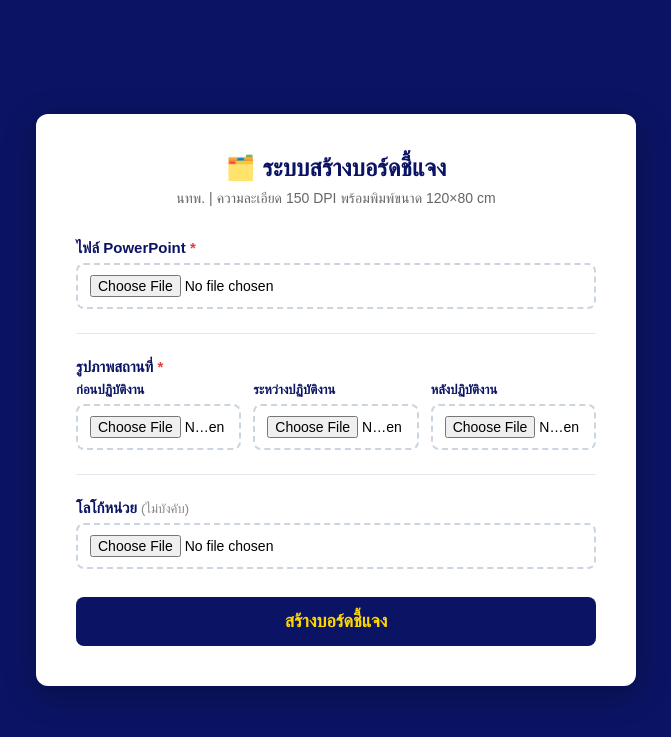
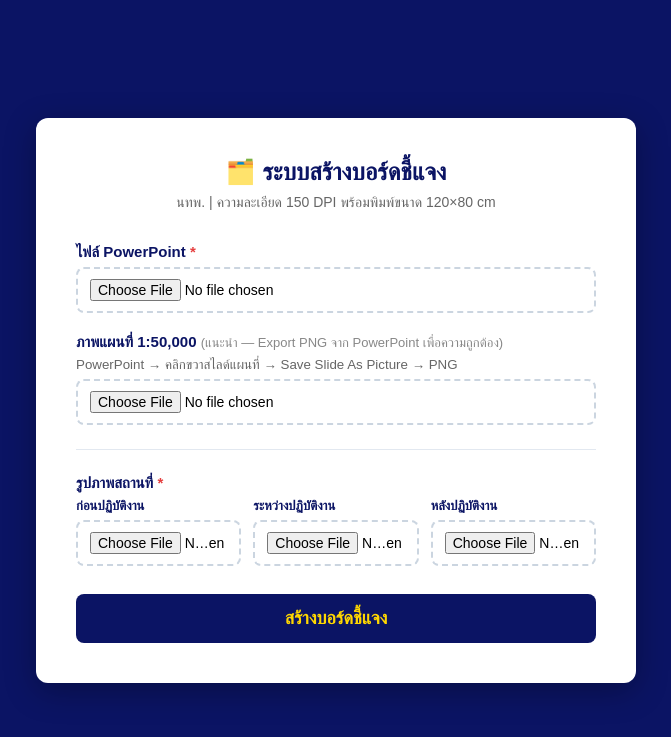
Before and after one commit to chateauhuahin-png/-Dredging-board-generator, a Flask app: page / in a window 1280 px wide. Shown: the top 737 px of the page, without its empty margins (304-975 px from the left). Run offline with Flask 3, Linux system fonts and the light colour scheme.

Commit message:
Embed logo auto top-left, add agency name top-right, remove logo upload

```diff
--- a/app.py
+++ b/app.py
@@ -34,11 +34,11 @@ def generate():
     os.makedirs(work_dir, exist_ok=True)
 
     try:
-        pptx_file   = request.files.get("pptx")
+        pptx_file    = request.files.get("pptx")
         photo_before = request.files.get("photo_before")
         photo_during = request.files.get("photo_during")
         photo_after  = request.files.get("photo_after")
-        logo_file    = request.files.get("logo")
+        map_file     = request.files.get("map_image")
 
         if not pptx_file:
             return jsonify({"error": "กรุณาอัปโหลดไฟล์ PPTX"}), 400
@@ -47,7 +47,7 @@ def generate():
         before_path  = save_upload(photo_before,  work_dir, "before.jpg")
         during_path  = save_upload(photo_during,  work_dir, "during.jpg")
         after_path   = save_upload(photo_after,   work_dir, "after.jpg")
-        logo_path    = save_upload(logo_file,     work_dir, "logo.png") if logo_file and logo_file.filename else None
+        map_path     = save_upload(map_file,      work_dir, "map_override.png") if map_file and map_file.filename else None
 
         output_path = os.path.join(OUTPUT_DIR, f"board_{job_id}.jpg")
 
@@ -58,7 +58,7 @@ def generate():
             photo_after=after_path,
             work_dir=work_dir,
             output_path=output_path,
-            logo_path=logo_path,
+            map_override=map_path,
         )
 
         return jsonify({"job_id": job_id, "url": f"/download/{job_id}"})
--- a/board_builder.py
+++ b/board_builder.py
@@ -245,6 +245,8 @@ def detect_slide_map(pptx_path):
 
 def build_board(pptx_path, photo_before, photo_during, photo_after,
                 work_dir, output_path, logo_path=None, map_override=None):
+    # Always use built-in logo
+    logo_path = os.path.join(BASE_DIR, "fonts", "logo.png")
     """Main function: build board from PPTX + 3 photos"""
 
     os.makedirs(work_dir, exist_ok=True)
@@ -312,9 +314,7 @@ def build_board(pptx_path, photo_before, photo_during, photo_after,
     print(f"Title: {title1}")
     print(f"Location: {title2}")
 
-    # 6. Get logo
-    if not logo_path:
-        logo_path = os.path.join(BASE_DIR, "fonts", "logo.png")  # optional
+    # 6. Logo is already set at function entry
 
     boq_img, price_img = find_boq_imgs(cfg["boq"])
     surv_img  = find_img(cfg["surv"])
@@ -331,10 +331,22 @@ def build_board(pptx_path, photo_before, photo_during, photo_after,
     # Header
     draw.rectangle([MG, MG, W-MG, MG+HDR], fill=NAVY)
     logo_sz = 340
+
+    # Logo — มุมบนซ้าย
     if logo_path and os.path.exists(logo_path):
         lg = fit(logo_path, logo_sz, logo_sz, NAVY)
         board.paste(lg, (XL, MG + (HDR-logo_sz)//2))
-        board.paste(lg, (W-MG-logo_sz, MG + (HDR-logo_sz)//2))
+
+    # ชื่อหน่วยงาน — มุมบนขวา
+    agency_line1 = "นพค.43  สนภ.4"
+    agency_line2 = "นทพ."
+    fa  = fnt(90, bold=True)
+    fa2 = fnt(80, bold=True)
+    bb_a1 = draw.textbbox((0,0), agency_line1, font=fa)
+    bb_a2 = draw.textbbox((0,0), agency_line2, font=fa2)
+    right_x = W - MG - logo_sz
+    draw.text((right_x - (bb_a1[2]-bb_a1[0]), MG + 60),  agency_line1, font=fa,  fill=GOLD)
+    draw.text((right_x - (bb_a2[2]-bb_a2[0]), MG + 175), agency_line2, font=fa2, fill=WHITE)
 
     t1sz = 116 if len(title1) < 60 else 104
     f1 = fnt(t1sz, True); f2 = fnt(90)
@@ -343,7 +355,6 @@ def build_board(pptx_path, photo_before, photo_during, photo_after,
     bb2 = draw.textbbox((0,0), title2, font=f2)
     draw.text((cx-(bb1[2]-bb1[0])//2, MG+45),  title1, font=f1, fill=GOLD)
     draw.text((cx-(bb2[2]-bb2[0])//2, MG+205), title2, font=f2, fill=WHITE)
-    draw.text((W-MG-400, MG+HDR-64), "นทพ.", font=fnt(56), fill=WHITE)
 
     # Left column
     boq_h = int(CONH * 0.54)
--- a/templates/index.html
+++ b/templates/index.html
@@ -130,6 +130,12 @@
       <input type="file" name="pptx" accept=".pptx" required>
     </div>
 
+    <div class="form-group">
+      <label>ภาพแผนที่ 1:50,000 <span class="optional">(แนะนำ — Export PNG จาก PowerPoint เพื่อความถูกต้อง)</span></label>
+      <small style="color:#666;display:block;margin-bottom:6px">PowerPoint → คลิกขวาสไลด์แผนที่ → Save Slide As Picture → PNG</small>
+      <input type="file" name="map_image" accept="image/*">
+    </div>
+
     <hr class="divider">
 
     <div class="form-group">
@@ -148,13 +154,6 @@
           <input type="file" name="photo_after" accept="image/*">
         </div>
       </div>
-    </div>
-
-    <hr class="divider">
-
-    <div class="form-group">
-      <label>โลโก้หน่วย <span class="optional">(ไม่บังคับ)</span></label>
-      <input type="file" name="logo" accept="image/*">
     </div>
 
     <button type="submit" class="btn" id="submitBtn">
```
Also changed, not shown: fonts/logo.png (added).
